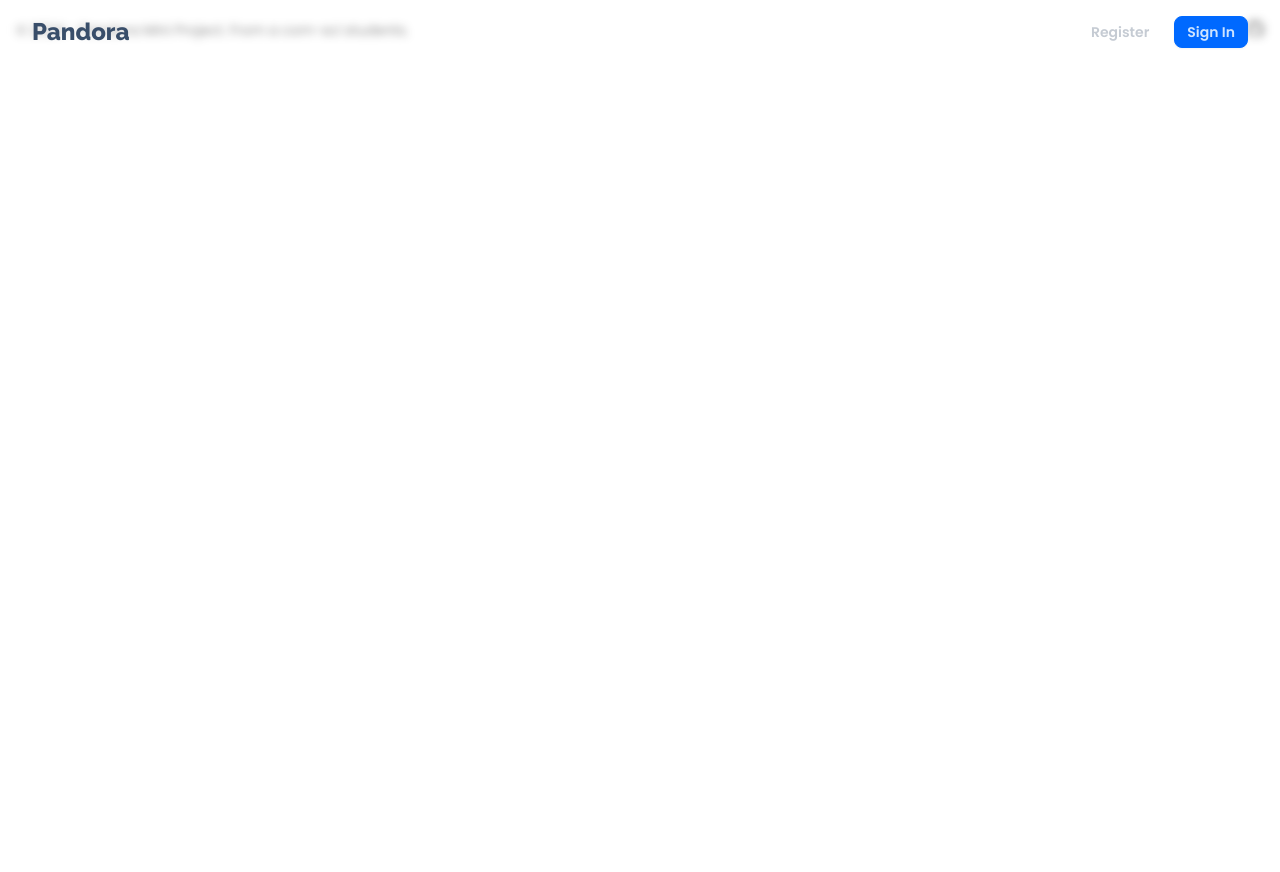
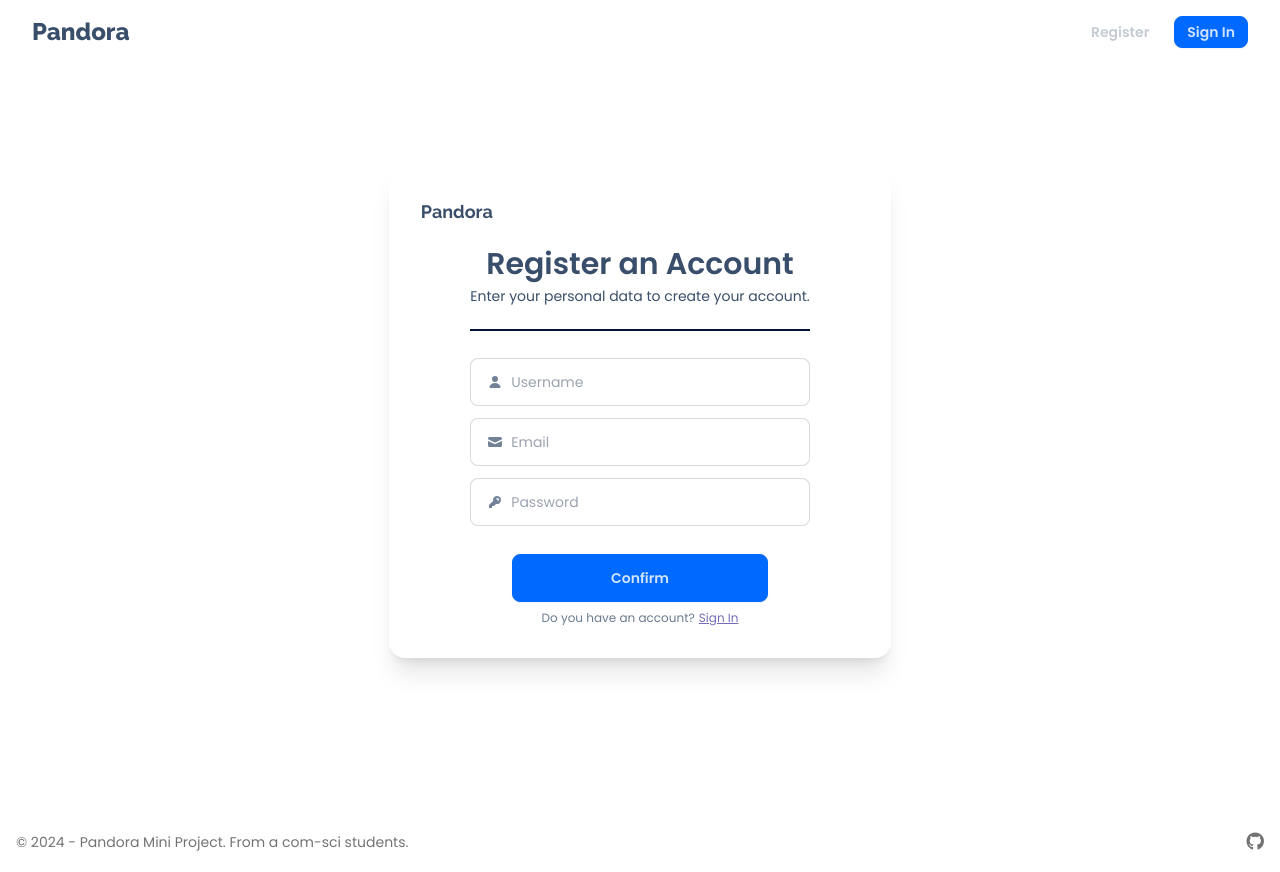
Before and after one commit to FeiZGe/PHP-Movie-MiniProject, a PHP site: page /src/register.php in a window 1280 px wide. Before the commit the page ends 48 px from the top, so only its background shows below. Run offline with PHP 8.4, Linux system fonts and the light colour scheme; some libraries are stand-ins or nearby versions.

Commit message:
Update form
create username email password

```diff
--- a/src/register.php
+++ b/src/register.php
@@ -22,8 +22,85 @@
     </header>
 
     <!-- Start main content -->
-    <main>
+    <main class="container mx-auto px-3 mt-3">
+        <div class="grid grid-cols-1 h-screen items-center">
+            <div class="card bg-base-100 shadow-xl w-full md:w-2/5 mx-auto">
+                <div class="card-body">
+                    <h1 class="font-raleway text-lg font-bold">Pandora</h1>
+                    <div class="flex flex-col items-center">
 
+                        <div>
+                            <!-- titile -->
+                            <div class="mt-3 flex flex-col gap-1 items-center text-center">
+                                <h2 class="card-title text-3xl text-wrap">Register an Account</h2>
+                                <p class="text-sm text-wrap">Enter your personal data to create your account.</p>
+                            </div>
+
+                            <div class="divider divider-neutral"></div>
+
+                            <form action="#" class="mt-5">
+
+                                <!-- input -->
+                                <div class="flex flex-col gap-3">
+                                    <!-- Username -->
+                                    <label for="username" class="input input-md input-bordered flex items-center gap-2 hover:input-primary invalid:input-error">
+                                        <svg
+                                            xmlns="http://www.w3.org/2000/svg"
+                                            viewBox="0 0 16 16"
+                                            fill="currentColor"
+                                            class="h-4 w-4 opacity-70">
+                                            <path
+                                            d="M8 8a3 3 0 1 0 0-6 3 3 0 0 0 0 6ZM12.735 14c.618 0 1.093-.561.872-1.139a6.002 6.002 0 0 0-11.215 0c-.22.578.254 1.139.872 1.139h9.47Z" />
+                                        </svg>
+                                        <input type="text" name="username" class="grow" placeholder="Username" />
+                                    </label>
+
+                                    <!-- email -->
+                                    <label for="email" class="input input-md input-bordered flex items-center gap-2 hover:input-primary invalid:input-error">
+                                        <svg
+                                            xmlns="http://www.w3.org/2000/svg"
+                                            viewBox="0 0 16 16"
+                                            fill="currentColor"
+                                            class="h-4 w-4 opacity-70">
+                                            <path
+                                            d="M2.5 3A1.5 1.5 0 0 0 1 4.5v.793c.026.009.051.02.076.032L7.674 8.51c.206.1.446.1.652 0l6.598-3.185A.755.755 0 0 1 15 5.293V4.5A1.5 1.5 0 0 0 13.5 3h-11Z" />
+                                            <path
+                                            d="M15 6.954 8.978 9.86a2.25 2.25 0 0 1-1.956 0L1 6.954V11.5A1.5 1.5 0 0 0 2.5 13h11a1.5 1.5 0 0 0 1.5-1.5V6.954Z" />
+                                        </svg>
+                                        <input type="email" name="email" class="grow" placeholder="Email" />
+                                    </label>
+
+                                    <!-- Password -->
+                                    <label for="password" class="input input-md input-bordered flex items-center gap-2 hover:input-primary invalid:input-error">
+                                        <svg
+                                            xmlns="http://www.w3.org/2000/svg"
+                                            viewBox="0 0 16 16"
+                                            fill="currentColor"
+                                            class="h-4 w-4 opacity-70">
+                                            <path
+                                            fill-rule="evenodd"
+                                            d="M14 6a4 4 0 0 1-4.899 3.899l-1.955 1.955a.5.5 0 0 1-.353.146H5v1.5a.5.5 0 0 1-.5.5h-2a.5.5 0 0 1-.5-.5v-2.293a.5.5 0 0 1 .146-.353l3.955-3.955A4 4 0 1 1 14 6Zm-4-2a.75.75 0 0 0 0 1.5.5.5 0 0 1 .5.5.75.75 0 0 0 1.5 0 2 2 0 0 0-2-2Z"
+                                            clip-rule="evenodd" />
+                                        </svg>
+                                        <input type="password" name="password" class="grow" placeholder="Password" />
+                                    </label>
+                                </div>
+
+                                <!-- Submit -->
+                                <div class="flex items-center justify-center">
+                                    <input type="submit" value="Confirm" class="btn btn-primary btn-wide mt-7 hover:scale-110 transition duration-300 ease-in-out">
+                                </div>
+
+                                <!-- more detail -->
+                                <p class="text-xs opacity-75 mt-2 flex justify-center gap-1">
+                                    Do you have an account? <a href="login.php" class="link link-secondary">Sign In</a>
+                                </p>
+                            </form>
+                        </div>
+                    </div>
+                </div>
+            </div>
+        </div>
     </main>
     <!-- End main content -->
 
--- a/src/style/output.css
+++ b/src/style/output.css
@@ -1579,6 +1579,12 @@ html {
   gap: 1rem;
 }
 
+.divider-neutral:before,
+  .divider-neutral:after {
+  --tw-bg-opacity: 1;
+  background-color: var(--fallback-n,oklch(var(--n)/var(--tw-bg-opacity)));
+}
+
 .dropdown.dropdown-open .dropdown-content,
 .dropdown:focus .dropdown-content,
 .dropdown:focus-within .dropdown-content {
@@ -2328,6 +2334,10 @@ html {
   margin-top: 0.5rem;
 }
 
+.mt-1 {
+  margin-top: 0.25rem;
+}
+
 .block {
   display: block;
 }
```
